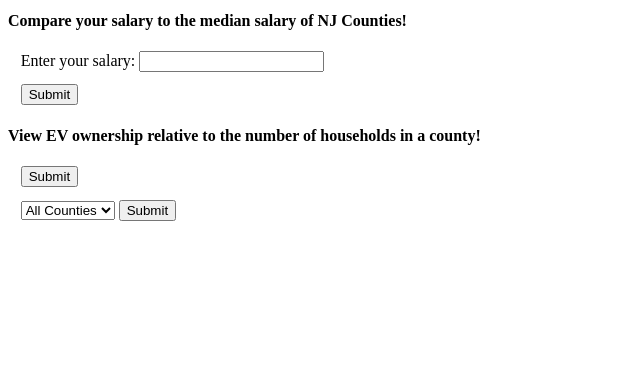
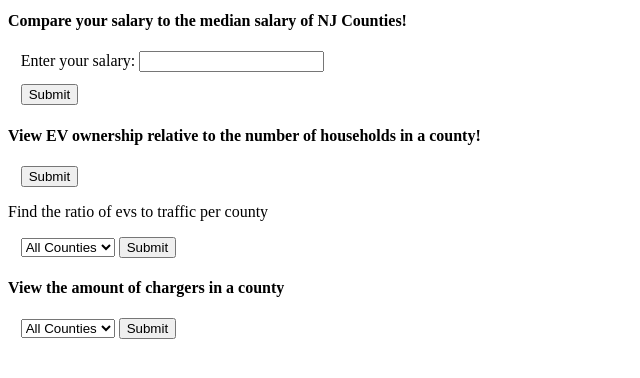
Before and after one commit to k-kahora/cab-10-project, a Flask app: page / in a window 1280 px wide. Shown: the part 236-614 px from the top of the page, without its empty margins (0-640 px from the left). Run offline with Flask 3, Linux system fonts and the light colour scheme; data that the repository does not hold is empty; some libraries are stand-ins or nearby versions.

Commit message:
view chargers by county

```diff
--- a/app.py
+++ b/app.py
@@ -159,6 +159,30 @@ def percent_handler():
     else:
         return "No results found."
 
+
+@app.route('/charger-by-county', methods=['POST'])
+def charger_county_handler():
+    county = request.form['county']
+    query = '''
+SELECT h.county_name, c.charger_name, c.ports
+FROM county h
+NATURAL JOIN charger c
+WHERE h.county_name = '{0}'
+'''.format(county)
+
+    county_option = connect('''
+    SELECT county_name
+    FROM County
+    ORDER BY county_name ASC
+    LIMIT 1;
+    ''')
+
+    rows = connect(query)
+    heads = ['County', 'Charger Name', 'Ports']
+    if rows:
+        return render_template('my-result.html', county_option=county_option, rows=rows, heads=heads)
+    else:
+        return "No results found."
 @app.route('/traffic-to-ev-ratio', methods=['POST'])
 def ev_ratio_handler():
     county = request.form['county']
--- a/templates/my-form.html
+++ b/templates/my-form.html
@@ -49,9 +49,21 @@
         <form action="/percent-handler" method="POST">
           <button type="submit">Submit</button>
         </form>
-
+	    <p> Find the ratio of evs to traffic per county</p>
         <form action="/traffic-to-ev-ratio" method="POST">
 
+            <select name="county" id="county">
+              <option value="All">All Counties</option>
+              {% for value in county_option %}
+                <option value="{{ value[0] }}">{{ value[0] }}</option>
+              {% endfor %}
+            </select>
+          <button type="submit">Submit</button>
+
+        </form>
+
+        <h4>View the amount of chargers in a county</h4>
+        <form action="/charger-by-county" method="POST">
             <select name="county" id="county">
               <option value="All">All Counties</option>
               {% for value in county_option %}
```
